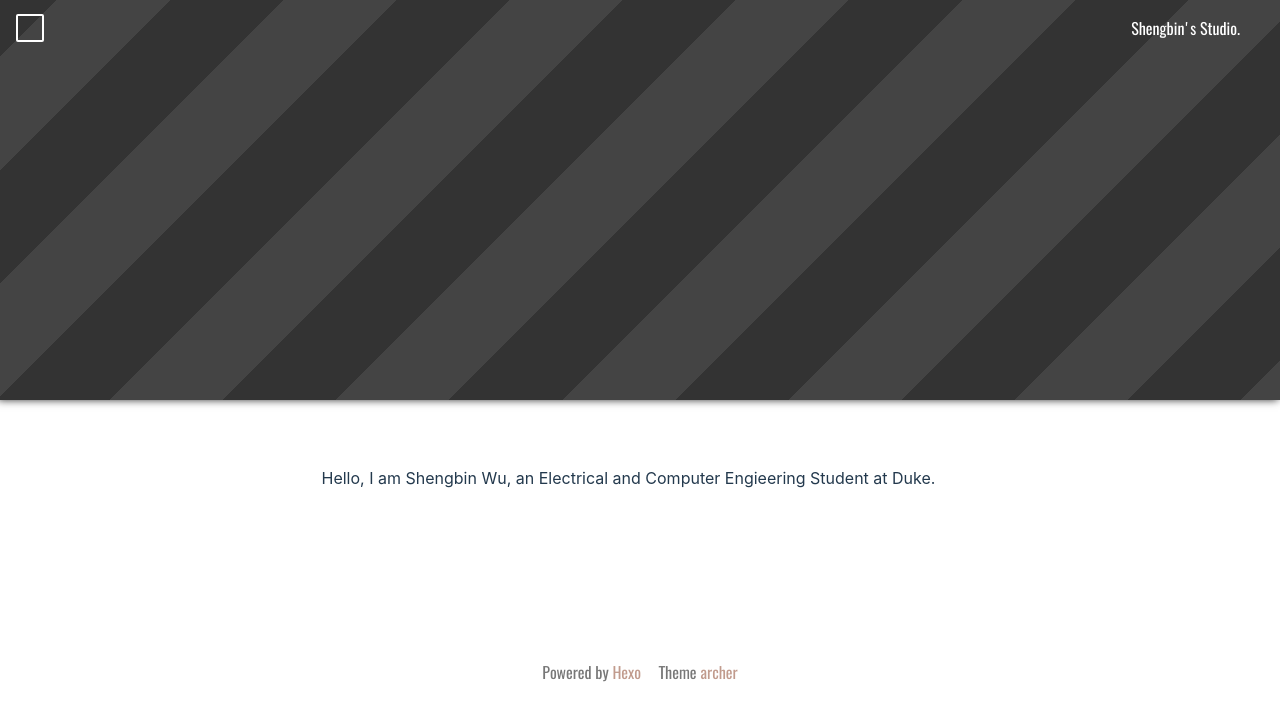
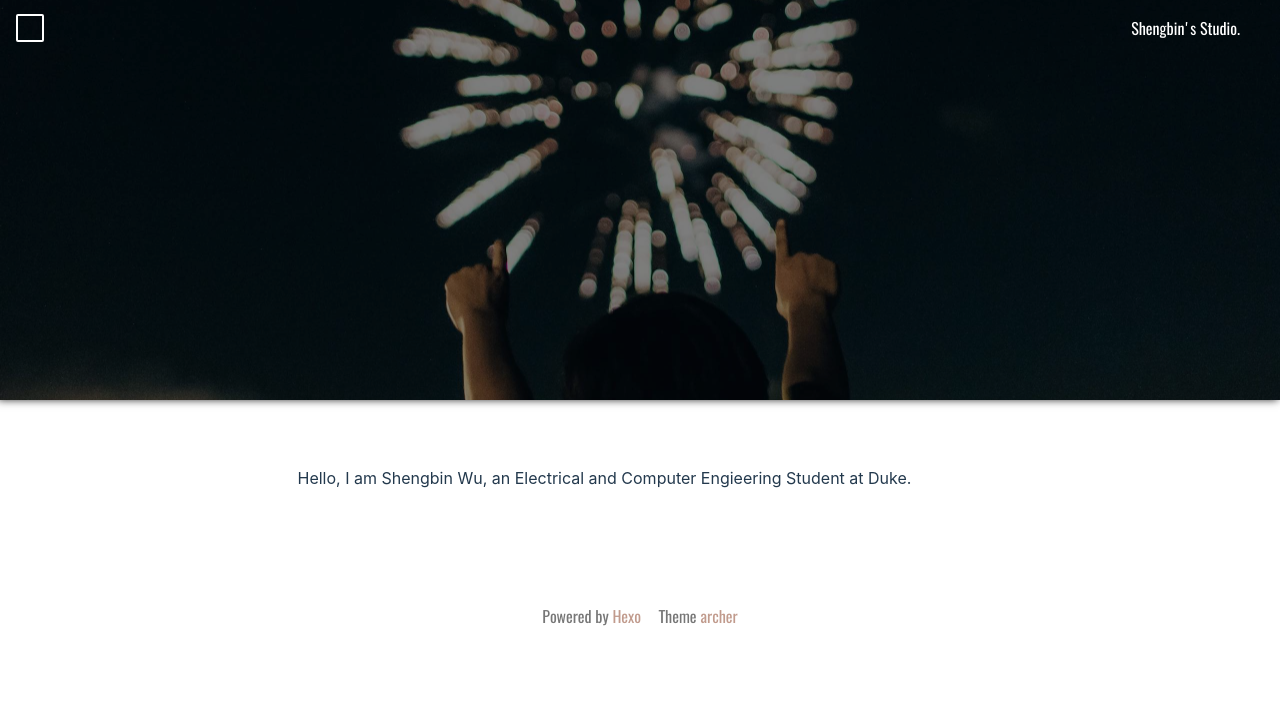
Before and after one commit to wushbin/wushbin.github.io, a plain HTML site: page about/index.html in a window 1280 px wide. Drawn offline with nearby package versions, Linux system fonts and the light colour scheme; a script that the page names is missing; a web font is replaced by a local one.

Commit message:
Site updated: 2017-12-23 14:36:57

```diff
--- a/about/index.html
+++ b/about/index.html
@@ -57,6 +57,8 @@
 
 </head>
 
+        <body class="about-body">
+
 
 <header class="header">
 
@@ -71,12 +73,16 @@
 
     <!-- 主页  -->
 
-    <div class="site-intro-img" style="background-image: url(/)"></div>
+
+
+    <div class="site-intro-img" style="background-image: url(/intro/about-page.jpg)"></div>
     <div class="site-intro-placeholder"></div>
     <div class="site-intro-meta">
         <!-- 标题  -->
         <h1 class="intro-title">
             <!-- 主页  -->
+
+            Hello
 
         </h1>
         <!-- 副标题 -->
@@ -152,28 +158,12 @@
             }
         </script>
         <div class="container container-unloaded">
-            <main class="main post-page">
+            <!-- 不可以删除，否则会调用post的layout  -->
+<main class="main about-page">
     <article class="article-entry">
         <p>Hello, I am Shengbin Wu, an Electrical and Computer Engieering Student at Duke.</p>
 
     </article>
-    <!-- 前后页  -->
-    <ul class="post-pager">
-
-
-    </ul>
-    <!-- 评论插件 -->
-    <!-- 来必力City版安装代码 -->
-
-<!-- City版安装代码已完成 -->
-
-
-    <!--PC版-->
-
-    <!--PC版-->
-
-
-
 </main>
             <!-- profile -->
 
```
